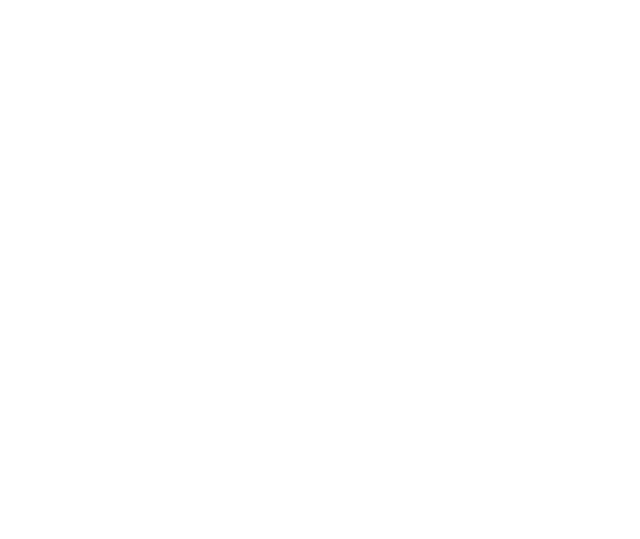
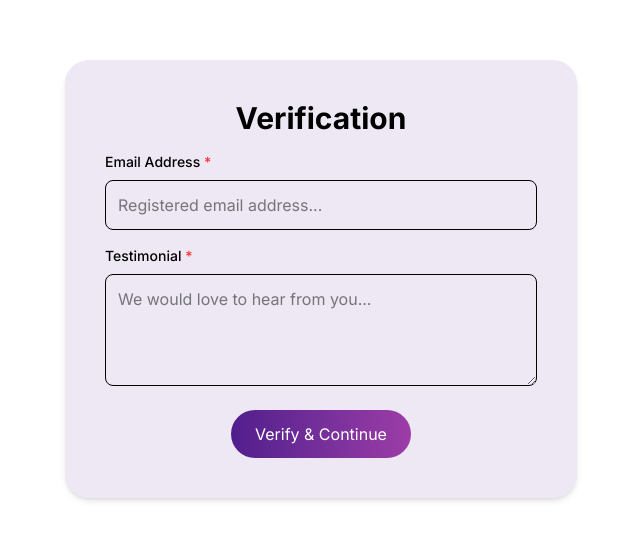
Before and after one commit to Omotolani30/GOGENEBIO, a React (Vite) app: page /auth in a window 1280 px wide. Before the commit this address had no page. Shown: the part 121-660 px from the top of the page, without its empty margins (319-959 px from the left). Built offline with nearby package versions, Linux system fonts and the light colour scheme.

Commit message:
auth page

```diff
--- a/src/App.jsx
+++ b/src/App.jsx
@@ -10,7 +10,7 @@
       <Routes>
         <Route path="/" element={<Home />} />
         <Route path="/form" element={<ClosedForm />} />
-        {/* <Route path="/auth" element={<Auth />} /> */}
+        <Route path="/auth" element={<Auth />} />
       </Routes>
     </div>
   );
--- a/src/Pages/Auth.jsx
+++ b/src/Pages/Auth.jsx
@@ -3,6 +3,7 @@
 
 const Auth = () => {
   const [email, setEmail] = useState("");
+  const [testimonial, setTestimonial] = useState("");
   const [loading, setLoading] = useState(false);
   const [message, setMessage] = useState("");
 
@@ -11,42 +12,90 @@
     setLoading(true);
     setMessage("");
 
-    const { data, error } = await supabase
+    try {
+      const normalizedEmail = email.trim().toLowerCase();
+      const { data: userData, error: emailError } = await supabase
         .from("registrations")
-      .select("id")
-      .eq("email", email)
-      .single();
+        .select("id,email")
+        .ilike("email", normalizedEmail)
+        .maybeSingle();
 
-    setLoading(false);
-
-    if (error || !data) {
-      setMessage("Email not found — certificate cannot be generated.");
+      if (emailError) {
+        console.error("Email verification error:", emailError);
+        setMessage("Error checking email. Try again later.");
         return;
       }
 
+      if (!userData) {
+        setMessage("Email not found, certificate cannot be generated.");
+        return;
+      }
+
+      if (testimonial.trim()) {
+        const { error: testimonialError } = await supabase
+          .from("testimonials")
+          .insert([
+            {
+              testimonial: testimonial.trim(),
+            },
+          ])
+          .select();
+
+        if (testimonialError) {
+          console.error("Testimonial error:", testimonialError);
+          return;
+        }
+      }
+
       const certificateWebsiteURL =
-      "https://genomac-certificate-generator.vercel.app/login";
+        "https://genomac-certificate-generator.vercel.app/certificate/U2FsdGVkX1%2B%2BsgRH%2F5hCPemkQbAkPbGBBOZFNjAqm%2FYiproaoQxq4v23hQJc2qRtrOtoXQdjTaUPuhJ0I9rMCTbjWfMry0mWpv18y7isq%2FjBleM70oAEZDJ42NXhWxycTOTQtu09A%2FGu%2FdnkuFawSGvdrFEb%2FYrSvycDUlov7bYBj1fuy7BTjV5yjrSQV%2F4DpiTKCophcIHhiKbUo1yKpsrhhvXFv2pQgs64iuR9zTqBh%2BHJZ%2Fi2XW5T8%2BFdp5d%2BSwv5z4HRCykorxhPlkNpm4EoqcM7BQ6RH9q9Eb%2Bf2bI%3D";
       window.location.href = certificateWebsiteURL;
+    } catch (err) {
+      console.error("Verification error:", err);
+      setMessage("An unexpected error occurred. Please try again.");
+    } finally {
+      setLoading(false);
+    }
   };
 
   return (
-    <div className="flex justify-center items-center min-h-screen ">
-      <div className="py-10 px-20 max-w-md mx-auto text-center bg-[#511E8C]/10 rounded-3xl shadow-md">
-        <h2 className="text-2xl font-bold mb-4">Verify Email</h2>
-        <p className="mb-6">Enter the email you used to register.</p>
+    <div className="min-h-screen flex items-center justify-center px-4 py-12 transition-colors">
+      <div className="w-full max-w-lg bg-[#511E8C]/10 rounded-3xl shadow-md p-6 sm:p-8 md:p-10">
+        <h2 className="text-2xl md:text-3xl font-bold text-center mb-4">
+          Verification
+        </h2>
 
         <form onSubmit={handleVerify} className="flex flex-col gap-4">
+          <label className="flex flex-col gap-2">
+            <span className="font-medium text-sm">
+              Email Address <span className="text-red-500">*</span>
+            </span>
             <input
               type="email"
-            className="border rounded-lg p-3 w-full"
-            placeholder="Registered email address"
+              className="w-full border rounded-lg p-3 focus:outline-none"
+              placeholder="Registered email address..."
               value={email}
               onChange={(e) => setEmail(e.target.value)}
               required
             />
+          </label>
+
+          <label className="flex flex-col gap-2">
+            <span className="font-medium text-sm">
+              Testimonial {""}
+              <span className="text-red-500">*</span>
+            </span>
+            <textarea
+              className="w-full border rounded-lg p-3 h-28 focus:outline-none"
+              placeholder="We would love to hear from you..."
+              value={testimonial}
+              onChange={(e) => setTestimonial(e.target.value)}
+              required
+            />
+          </label>
 
           <button
-            className="bg-gradient-to-r from-[#511E8C] to-[#9D3CA7] rounded-full p-2 px-2.5 text-white cursor-pointer"
+            className="mt-2 w-full md:w-auto mx-auto bg-gradient-to-r from-[#511E8C] to-[#9D3CA7] rounded-full p-3 px-6 text-white disabled:opacity-50"
             type="submit"
             disabled={loading}
           >
@@ -54,7 +103,9 @@
           </button>
         </form>
 
-        {message && <p className="mt-4 text-red-600">{message}</p>}
+        {message && (
+          <p className="mt-4 text-center text-sm text-red-600">{message}</p>
+        )}
       </div>
     </div>
   );
```
Lines whose indentation alone changed are shown as unchanged.
